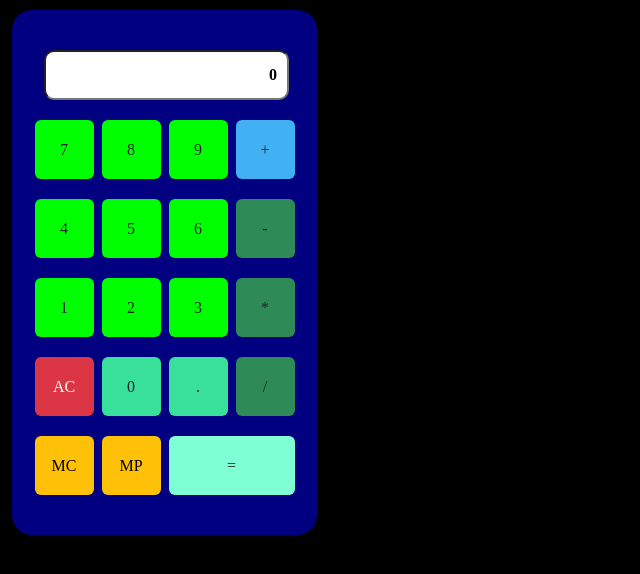
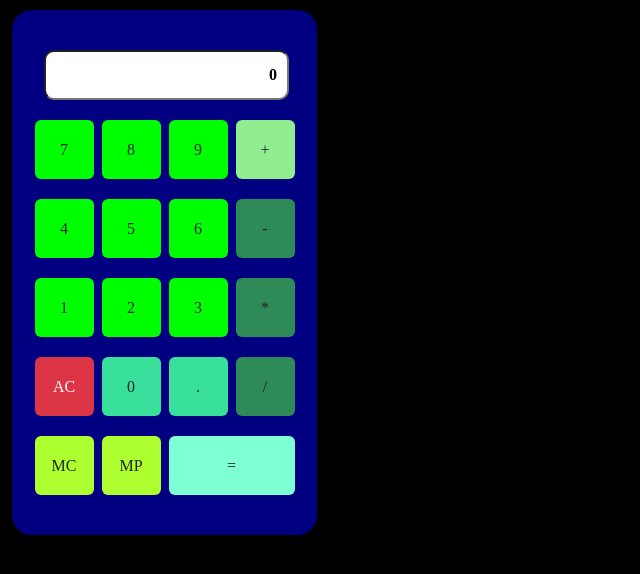
Before and after one commit to ooomega55/JS-calculator, a plain HTML site: page index.html in a window 1280 px wide. In both pictures the pointer is over the button 265 px from the left and 149 px from the top of the page. Shown: the whole page, without its empty margins (0-640 px from the left). Drawn offline with nearby package versions, Linux system fonts and the light colour scheme.

Commit message:
color changes again

```diff
--- a/index.html
+++ b/index.html
@@ -58,8 +58,8 @@
         </div>
 
         <div class="row justify-content-center pixel">
-          <button type="button" class="btn btn-warning numBut" onclick="copyButPress()">MC</button>
-          <button type="button" class="btn btn-warning numBut" onclick="pasteButPress()">MP</button>
+          <button type="button" class="btn memcolor numBut" onclick="copyButPress()">MC</button>
+          <button type="button" class="btn memcolor numBut" onclick="pasteButPress()">MP</button>
           <button type="button" class="btn equalcolor equalBut" onclick="equalButPress()">=</button>
         </div>
 
--- a/style.css
+++ b/style.css
@@ -82,13 +82,23 @@ body {
 }
 
 .symbolcolor:hover{
-    background-color: #42B1F3;
+    background-color:lightgreen;
 }
 
+/*equal sign color*/
 .equalcolor{
     background-color: aquamarine;
 }
 
 .equalcolor:hover{
-    background-color: #42B1F3;
+    background-color: mediumseagreen;
 }
+
+/*Memory button color*/
+.memcolor{
+    background-color:greenyellow ;
+}
+
+.memcolor:hover{
+    background-color: rgb(131, 196, 33);
+}
```
